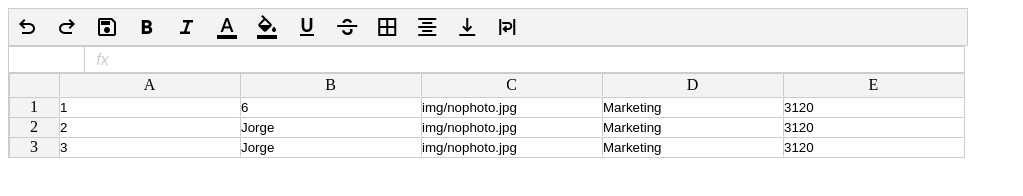
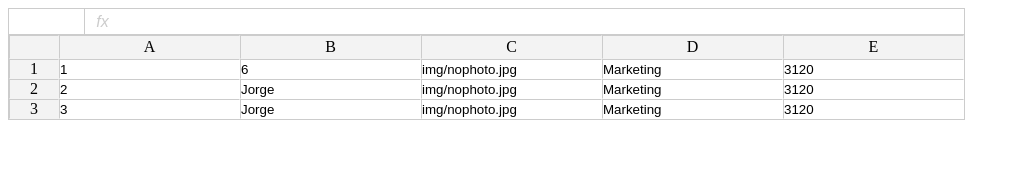
Before and after one commit to lightsheet-team/lightsheet, a website built with Vite: page index.html in a window 1280 px wide. Shown: the whole page, without its empty margins (0-1023 px from the left). Built offline with nearby package versions, Linux system fonts and the light colour scheme.

Commit message:
Remove the code of ui-tool-bar

```diff
--- a/index.js
+++ b/index.js
@@ -39,28 +39,8 @@ const columns = [
     width: "120px",
   },
 ];
-const toolbar = [
-  "undo",
-  "redo",
-  "save",
-  "format_bold",
-  "format_italic",
-  "format_color_text",
-  "format_color_fill",
-  "format_underlined",
-  "strikethrough_s",
-  "border_all",
-  "format_align_center",
-  "vertical_align_bottom",
-  "format_text_wrap",
-];
 
 new Lightsheet(document.getElementById("lightsheet"), {
   data,
   columns,
-  toolbarOptions: {
-    showToolbar: true,
-    items: toolbar,
-    element: document.getElementById("toolbar-dom-id"),
-  },
 });
--- a/src/main.ts
+++ b/src/main.ts
@@ -19,13 +19,8 @@ export default class LightSheet {
       this,
       this.options.data.length,
       this.options.data[0].length,
-      this.options.toolbarOptions,
     );
     this.initializeData();
-  }
-
-  showToolbar(isShown: boolean) {
-    this.ui.showToolBar(isShown);
   }
 
   initializeData() {
--- a/src/ui/render.ts
+++ b/src/ui/render.ts
@@ -1,4 +1,3 @@
-import { ToolbarItems } from "../../utils/constants";
 import LightSheet from "../main";
 import {
   generateColumnKey,
@@ -8,11 +7,9 @@ import { CellIdInfo } from "./render.types.ts";
 import LightsheetEvent from "../core/event/event.ts";
 import { CoreSetCellPayload } from "../core/event/events.types.ts";
 import EventType from "../core/event/eventType.ts";
-import { ToolbarOptions } from "../main.types";
 
 export default class UI {
   tableEl: Element;
-  lightSheetToolBarDom: HTMLElement;
   lightSheetFormulaBarDom: HTMLElement;
   lightSheetFormulaInput: HTMLInputElement;
   selectedCellDisplay: HTMLElement;
@@ -23,14 +20,12 @@ export default class UI {
   lightSheet: LightSheet;
   selectedCell: number[] | undefined;
   latestSelectedCell: { col: number; row: number } | undefined;
-  toolbarOptions?: ToolbarOptions;
 
   constructor(
     el: Element,
     lightSheet: LightSheet,
     rowCount: number,
     colCount: number,
-    toolbarOptions?: ToolbarOptions,
   ) {
     this.tableEl = el;
     this.colCount = colCount;
@@ -39,26 +34,8 @@ export default class UI {
     this.selectedCell = [];
     this.latestSelectedCell = undefined;
     this.registerEvents();
-    this.toolbarOptions = {
-      showToolbar: true,
-      element: undefined,
-      items: ToolbarItems,
-      ...toolbarOptions,
-    };
 
     this.tableEl.classList.add("lightsheet_table_container");
-
-    /*toolbar*/
-    this.lightSheetToolBarDom = document.createElement("div");
-    this.lightSheetToolBarDom.classList.add("light_sheet_table_toolbar");
-    this.lightSheetToolBarDom.style.display = "none";
-
-    if (this.toolbarOptions) {
-      this.createToolBar();
-      if (this.toolbarOptions.showToolbar) {
-        this.showToolBar(this.toolbarOptions.showToolbar);
-      }
-    }
 
     /*content*/
     const lightSheetContainerDom = document.createElement("div");
@@ -100,38 +77,6 @@ export default class UI {
     //tbody
     this.tableBodyDom = document.createElement("tbody");
     tableContainerDom.appendChild(this.tableBodyDom);
-  }
-
-  createToolBar() {
-    if (this.toolbarOptions) {
-      if (this.toolbarOptions.element != null) {
-        this.toolbarOptions.element.appendChild(this.lightSheetToolBarDom);
-      } else {
-        //insert the tool bar as first child
-        this.tableEl.insertBefore(
-          this.lightSheetToolBarDom,
-          this.tableEl.firstChild,
-        );
-      }
-
-      const toolbarContent = this.toolbarOptions.items;
-
-      for (let i = 0; i < toolbarContent.length; i++) {
-        const toolbarItem = document.createElement("i");
-        toolbarItem.classList.add("lightSheet_toolbar_item");
-        toolbarItem.classList.add("material-symbols-outlined");
-        toolbarItem.textContent = toolbarContent[i];
-        this.lightSheetToolBarDom.appendChild(toolbarItem);
-      }
-    }
-  }
-
-  showToolBar(isShown: boolean) {
-    if (isShown) {
-      this.lightSheetToolBarDom.style.display = "flex";
-    } else {
-      this.lightSheetToolBarDom.style.display = "none";
-    }
   }
 
   setFormulaBar() {
--- a/src/ui/ui.css
+++ b/src/ui/ui.css
@@ -9,26 +9,6 @@
   display: inline-block;
   box-sizing: border-box;
   outline: none;
-}
-
-/*Tool bar*/
-.light_sheet_table_toolbar
-{
-    display:flex;
-    background-color:var(--lightsheet-gray-200);
-    border:1px solid var(--lightsheet-silver-400);
-    padding: 6px;
-    position: relative;
-    top:0px;
-    gap: 16px;
-    box-sizing: border-box;
-}
-
-.light_sheet_table_toolbar i.light_sheet_table_toolbar_item
-{
-    padding:4px;
-    cursor:pointer;
-    display:inline-block;
 }
 
 
--- a/tsconfig.json
+++ b/tsconfig.json
@@ -28,6 +28,5 @@
     "index.js",
     "jest.config.js",
     "tests",
-    "utils",
   ]
 }
--- a/utils/constants.ts
+++ /dev/null
@@ -1,15 +0,0 @@
-export const ToolbarItems = [
-  "undo",
-  "redo",
-  "save",
-  "format_bold",
-  "format_italic",
-  "format_color_text",
-  "format_color_fill",
-  "format_underlined",
-  "strikethrough_s",
-  "border_all",
-  "format_align_center",
-  "vertical_align_bottom",
-  "format_text_wrap",
-];
```
Also changed, not shown: src/main.types.ts (+0 -9 lines).
